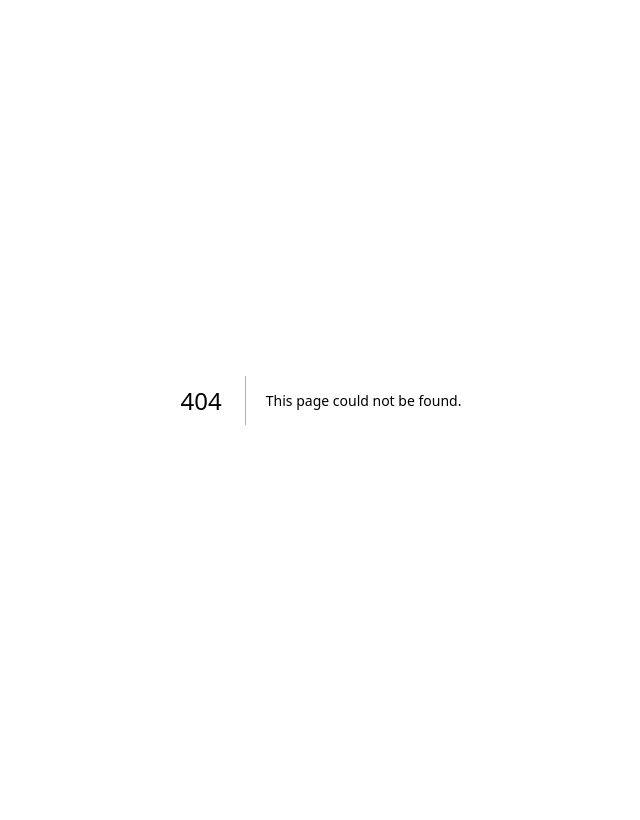
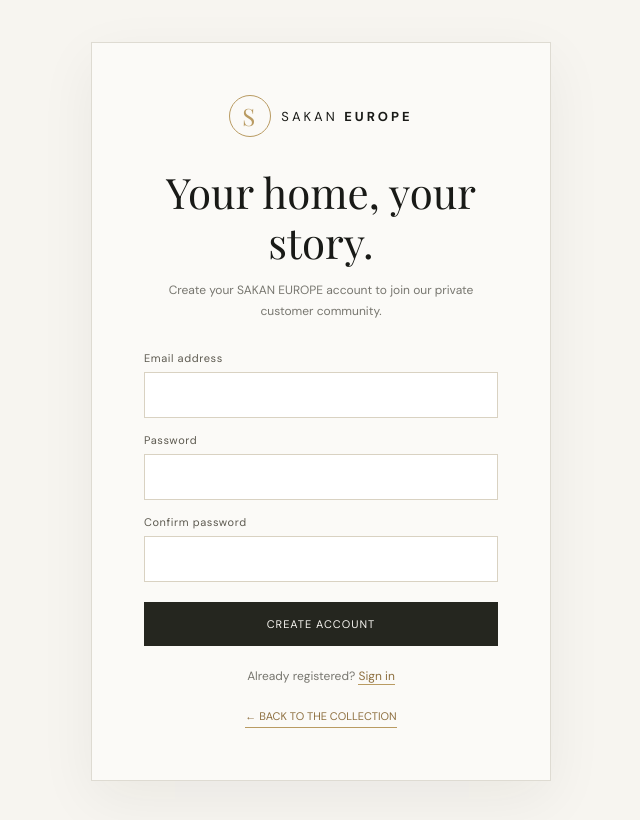
Before and after one commit to saiedahm/sakan-europe, a Next.js app: page /signup in a window 1280 px wide. Before the commit this address had no page. Shown: the top 820 px of the page, without its empty margins (319-959 px from the left). Built offline with nearby package versions, Linux system fonts and the light colour scheme; a web font is replaced by a local one.

Commit message:
Implement live Supabase account registration

```diff
--- /dev/null
+++ b/app/signup/page.tsx
@@ -0,0 +1,51 @@
+"use client";
+
+import Link from "next/link";
+import { FormEvent, useState } from "react";
+import { getSupabaseBrowserClient } from "@/lib/supabase/client";
+
+export default function SignupPage() {
+  const [email, setEmail] = useState("");
+  const [password, setPassword] = useState("");
+  const [confirm, setConfirm] = useState("");
+  const [message, setMessage] = useState("");
+  const [error, setError] = useState(false);
+  const [busy, setBusy] = useState(false);
+
+  async function submit(event: FormEvent<HTMLFormElement>) {
+    event.preventDefault(); setMessage(""); setError(false);
+    if (password !== confirm) { setError(true); setMessage("Passwords do not match."); return; }
+    setBusy(true);
+    try {
+      const supabase = getSupabaseBrowserClient();
+      const { data, error: authError } = await supabase.auth.signUp({
+        email: email.trim(), password,
+        options: { emailRedirectTo: `${window.location.origin}/auth/callback?next=/` }
+      });
+      if (authError) throw authError;
+      if (data.session) {
+        setMessage("Your account is ready. Welcome to SAKAN EUROPE.");
+        window.location.assign("/");
+      } else {
+        setMessage("Registration received. Check your email and confirm your address before signing in.");
+      }
+    } catch (e) {
+      setError(true);
+      setMessage(e instanceof Error ? e.message : "Registration failed. Please try again.");
+    } finally { setBusy(false); }
+  }
+
+  return <main className="auth-page"><section className="auth-card">
+    <Link href="/" className="auth-brand"><span className="brand-mark">S</span><span>SAKAN <b>EUROPE</b></span></Link>
+    <h1>Your home, your story.</h1><p className="auth-subtitle">Create your SAKAN EUROPE account to join our private customer community.</p>
+    <form className="auth-form" onSubmit={submit}>
+      <label>Email address<input type="email" autoComplete="email" required value={email} onChange={e=>setEmail(e.target.value)} /></label>
+      <label>Password<input type="password" autoComplete="new-password" minLength={8} required value={password} onChange={e=>setPassword(e.target.value)} /></label>
+      <label>Confirm password<input type="password" autoComplete="new-password" minLength={8} required value={confirm} onChange={e=>setConfirm(e.target.value)} /></label>
+      {message && <p role="status" className={error ? "auth-message auth-error" : "auth-message"}>{message}</p>}
+      <button className="auth-submit" type="submit" disabled={busy}>{busy ? "CREATING ACCOUNT…" : "CREATE ACCOUNT"}</button>
+    </form>
+    <p className="auth-switch">Already registered? <Link href="/login">Sign in</Link></p>
+    <Link href="/" className="auth-back">← BACK TO THE COLLECTION</Link>
+  </section></main>;
+}
```
